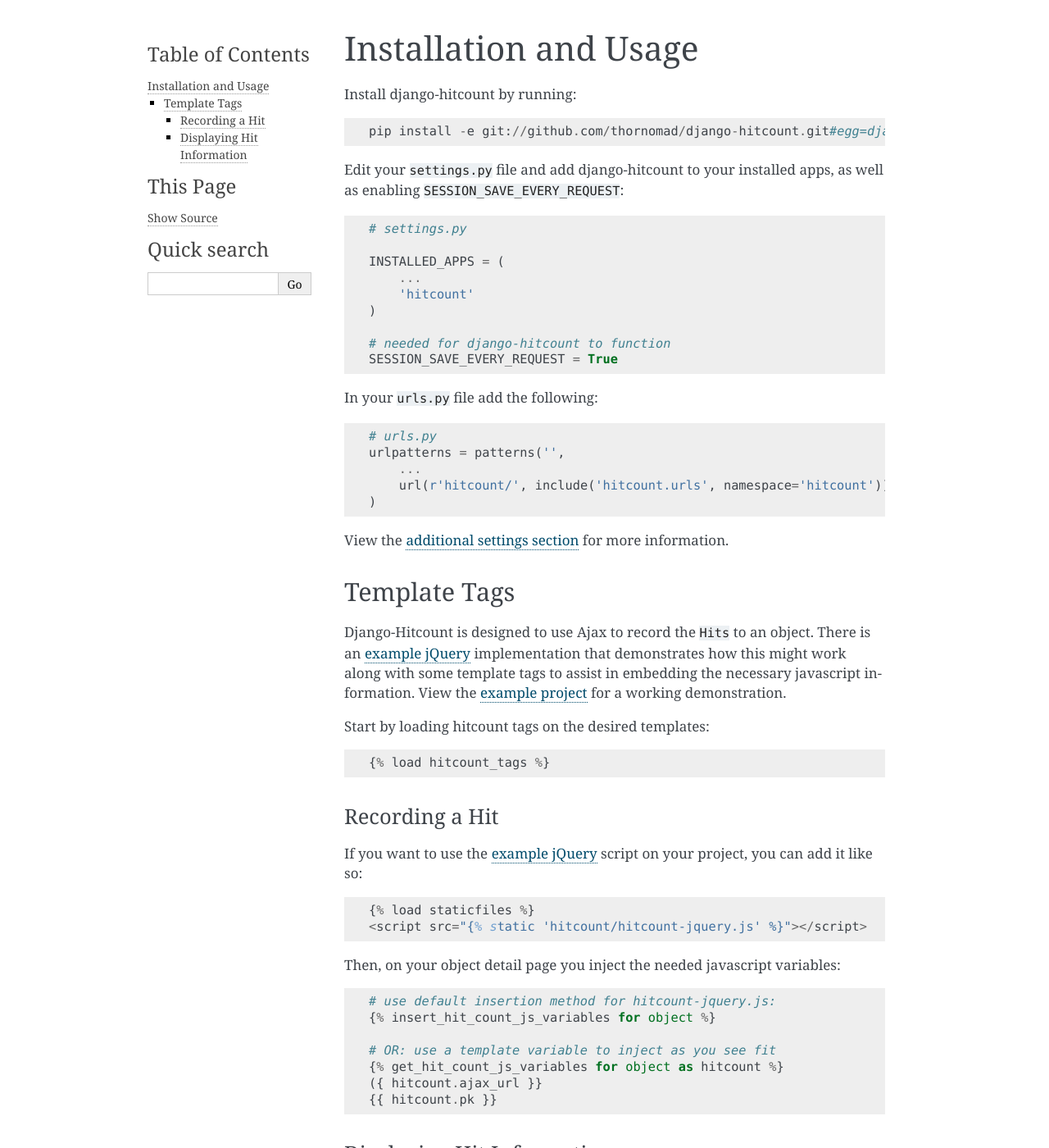
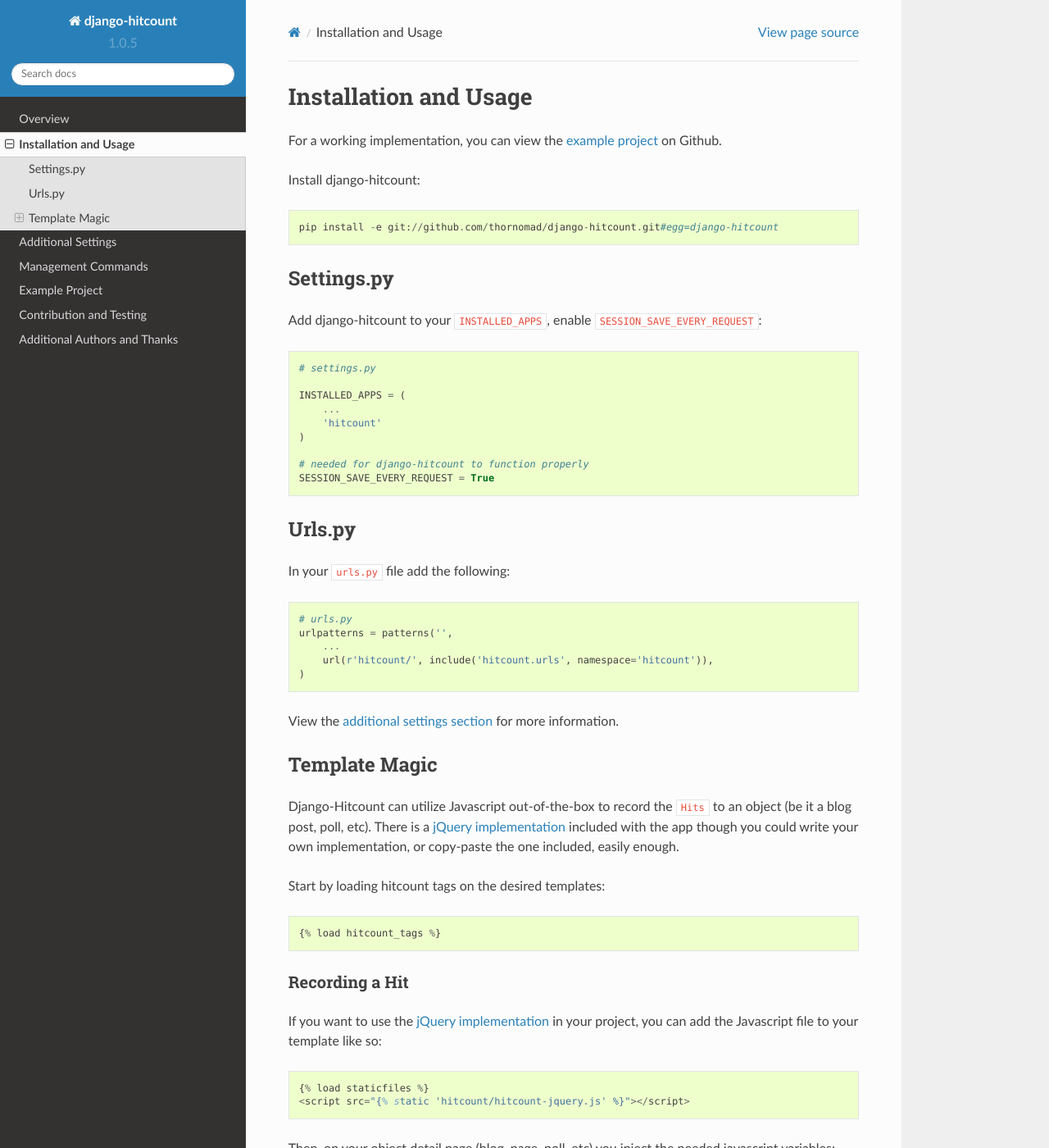
Before and after one commit to thornomad/django-hitcount, a Sphinx documentation site: the page built from docs/installation.rst, in a window 1280 px wide and 1400 px high. Shown: the whole window at 82% size. Built offline with Sphinx 7.4.7 and the Read the Docs theme 2.0.0, drawn with Linux system fonts in a browser that asks for light colours; some of the changed text lies outside the part shown.

```diff
--- a/docs/conf.py
+++ b/docs/conf.py
@@ -14,7 +14,6 @@
 
 import sys
 import os
-import shlex
 
 # If extensions (or modules to document with autodoc) are in another directory,
 # add these directories to sys.path here. If the directory is relative to the
@@ -48,7 +47,7 @@ master_doc = 'index'
 
 # General information about the project.
 project = u'django-hitcount'
-copyright = u'2015, Damon Timm'
+copyright = u'2009-2015 Damon Timm'
 author = u'Damon Timm'
 
 # The version info for the project you're documenting, acts as replacement for
@@ -283,3 +282,12 @@ texinfo_documents = [
 
 # If true, do not generate a @detailmenu in the "Top" node's menu.
 #texinfo_no_detailmenu = False
+
+# on_rtd is whether we are on readthedocs.org
+import os
+on_rtd = os.environ.get('READTHEDOCS', None) == 'True'
+
+if not on_rtd:  # only import and set the theme if we're building docs locally
+    import sphinx_rtd_theme
+    html_theme = 'sphinx_rtd_theme'
+    html_theme_path = [sphinx_rtd_theme.get_html_theme_path()]
--- a/docs/contribute.rst
+++ b/docs/contribute.rst
@@ -1,7 +1,7 @@
 Contribution and Testing
 ======================
 
-I would love to make it better.  Please fork, branch, and push.  Next up, in my mind, is full testing coverage; then: python 3.x series.  After that, I'd like to implement a way to link HitCounts to objects without relying on the generic content types.
+I would love to make it better.  Please fork, branch, and push.  I plan to do my work in the ``develop`` branch before moving it to ``master`` for a real release.  You can safely ignore the ``devel`` branch which is old and stale but has something in it I can't remember why I'm saving.
 
 Testing
 -------
--- /dev/null
+++ b/docs/example_project.rst
@@ -0,0 +1,17 @@
+Example Project
+===============
+
+There is an `example project`_ the demonstrates counting hits on a blog post `using JavaScript`_ on GitHub.  It's fairly easy to get this working using the Django development server.  Be sure to run this inside your own ``virtualenv`` (but who doesn't, these days?!).::
+
+    $ git clone git@github.com:thornomad/django-hitcount.git
+    $ cd django-hitcount/example_project
+    $ pip install -r requirements.txt   # sqlite requires pytz
+    $ python manage.py migrate          # will load some data fixtures for you
+    $ python manage.py createsuperuser  # for access to the admin portion
+    $ python manage.py runserver        # should be all set!
+
+You can open your favorite browser console and see some of the Javascript ``console.log`` output indicating what type of ``Hit`` is being counted (or ignored).  When you are ready to work on your own site, check out the :doc:`installation` and :doc:`settings` sections.
+
+.. _using JavaScript: https://github.com/thornomad/django-hitcount/blob/master/hitcount/static/hitcount/hitcount-jquery.js
+
+.. _example project: https://github.com/thornomad/django-hitcount/tree/master/example_project
--- a/docs/installation.rst
+++ b/docs/installation.rst
@@ -1,11 +1,16 @@
 Installation and Usage
 ======================
 
-Install django-hitcount by running::
+For a working implementation, you can view the `example project`_ on Github.
+
+Install django-hitcount::
 
     pip install -e git://github.com/thornomad/django-hitcount.git#egg=django-hitcount
 
-Edit your ``settings.py`` file and add django-hitcount to your installed apps, as well as enabling ``SESSION_SAVE_EVERY_REQUEST``::
+Settings.py
+-----------
+
+Add django-hitcount to your ``INSTALLED_APPS``, enable ``SESSION_SAVE_EVERY_REQUEST``::
 
     # settings.py
 
@@ -14,9 +19,11 @@ Edit your ``settings.py`` file and add django-hitcount to your installed apps, a
         'hitcount'
     )
 
-    # needed for django-hitcount to function
+    # needed for django-hitcount to function properly
     SESSION_SAVE_EVERY_REQUEST = True
 
+Urls.py
+-------
 In your ``urls.py`` file add the following::
 
     # urls.py
@@ -27,10 +34,10 @@ In your ``urls.py`` file add the following::
 
 View the :doc:`additional settings section </settings>` for more information.
 
-Template Tags
--------------
+Template Magic
+--------------
 
-Django-Hitcount is designed to use Ajax to record the ``Hits`` to an object.  There is an `example jQuery`_ implementation that demonstrates how this might work along with some template tags to assist in embedding the necessary javascript information.  View the `example project`_ for a working demonstration.
+Django-Hitcount can utilize Javascript out-of-the-box to record the ``Hits`` to an object (be it a blog post, poll, etc).  There is a `jQuery implementation`_ included with the app though you could write your own implementation, or copy-paste the one included, easily enough.
 
 Start by loading hitcount tags on the desired templates::
 
@@ -39,17 +46,17 @@ Start by loading hitcount tags on the desired templates::
 Recording a Hit
 ^^^^^^^^^^^^^^^
 
-If you want to use the `example jQuery`_ script on your project, you can add it like so::
+If you want to use the `jQuery implementation`_ in your project, you can add the Javascript file to your template like so::
 
     {% load staticfiles %}
     <script src="{% static 'hitcount/hitcount-jquery.js' %}"></script>
 
-Then, on your object detail page you inject the needed javascript variables::
+Then, on your object detail page (blog, page, poll, etc) you inject the needed javascript variables::
 
     # use default insertion method for hitcount-jquery.js:
     {% insert_hit_count_js_variables for object %}
 
-    # OR: use a template variable to inject as you see fit
+    # or you can use a template variable to inject as you see fit
     {% get_hit_count_js_variables for object as hitcount %}
     ({ hitcount.ajax_url }}
     {{ hitcount.pk }}
@@ -71,6 +78,6 @@ You can retrieve the number of hits for an object many different ways::
     # Get total hits for an object over a certain time period as a variable:
     {% get_hit_count for [object] within ["days=1,minutes=30"] as [var] %}
 
-.. _example jQuery: https://github.com/thornomad/django-hitcount/blob/master/hitcount/static/hitcount/hitcount-jquery.js
+.. _jQuery implementation: https://github.com/thornomad/django-hitcount/blob/master/hitcount/static/hitcount/hitcount-jquery.js
 
 .. _example project: https://github.com/thornomad/django-hitcount/tree/master/example_project
--- a/docs/overview.rst
+++ b/docs/overview.rst
@@ -3,29 +3,11 @@ Overview
 
 Django-Hitcount allows you to track the number of hits (views) for a particular object. This isn’t meant to be a full-fledged tracking application or a real analytic tool; it's just a basic hit counter.
 
-.. warning::
+How one tracks a "hit" or "view" of a web page is not such a simple thing as it might seem.  That's why folks rely on Google Analytics or similiar tools.  It's tough!  This is a simple app with some settings and features that should suit the basic needs of smaller sites.
 
-  May/June 2015: I bumped the version to the 1.x series because I am actively working on bringing the project up to speed (tests, python 3.x, and internal upgrades).  I am still not finished with all the work -- when complete, it will be released as a ``pip`` package and most likely brought to version 1.1.x when that has been released.
+It comes ready to track hits (to use the out-of-the-box method, you will need jQuery -- although writing your own JavaScript implementation is not hard).
 
 Requirements and Compatibility
 ------------------------------
 
-Currently supporting Django >= 1.4.
-
-Example Project
----------------
-
-If you would like to see how this works there is an `example project`_ included on the GitHub repository that should demonstrate the functionality out-of-the-box (`using javascript`_).  Of course, recommending you install this in a virtual environment.::
-
-    $ git clone git@github.com:thornomad/django-hitcount.git
-    $ cd django-hitcount/example_project
-    $ pip install -r requirements.txt   # sqlite requires pytz
-    $ python manage.py migrate          # will load some data fixtures for you
-    $ python manage.py createsuperuser  # for access to the admin portion
-    $ python manage.py runserver        # should be all set!
-
-You can run the server and visit the admin and see it all in action.  When you are ready to work on your own site, check out the :doc:`installation` and :doc:`settings` sections.
-
-.. _using javascript: https://github.com/thornomad/django-hitcount/blob/master/hitcount/static/hitcount/hitcount-jquery.js
-
-.. _example project: https://github.com/thornomad/django-hitcount/tree/master/example_project
+Currently supporting Django >= 1.4 and any Python version supported by your Django version.
--- /dev/null
+++ b/docs/requirements.txt
@@ -0,0 +1 @@
+Sphinx==1.3.1
--- a/docs/settings.rst
+++ b/docs/settings.rst
@@ -6,7 +6,7 @@ There are a few additional settings you can use to customize django-hitcount and
 HITCOUNT_KEEP_HIT_ACTIVE
 ------------------------
 
-This is the number of days, weeks, months, hours, etc (using a ``timedelta`` keyword argument), that an ``Hit`` is kept **active**. If a Hit is **active** a repeat viewing will not be counted.  After the **active** period ends, however, a new ``Hit`` will be recorded. You can decide how long you want this period to last and it is probably a matter of preference.::
+This is the number of days, weeks, months, hours, etc (using a ``timedelta`` keyword argument), that an ``Hit`` is kept **active**. If a ``Hit`` is **active** a repeat viewing will not be counted.  After the **active** period ends, however, a new ``Hit`` will be recorded. You can decide how long you want this period to last and it is probably a matter of preference.::
 
     # default value
     HITCOUNT_KEEP_HIT_ACTIVE = { 'days': 7 }
```
Also changed, not shown: README.rst (+11 -21 lines), docs/authors.rst (added, +13 -0 lines), docs/index.rst (+2 -7 lines).
